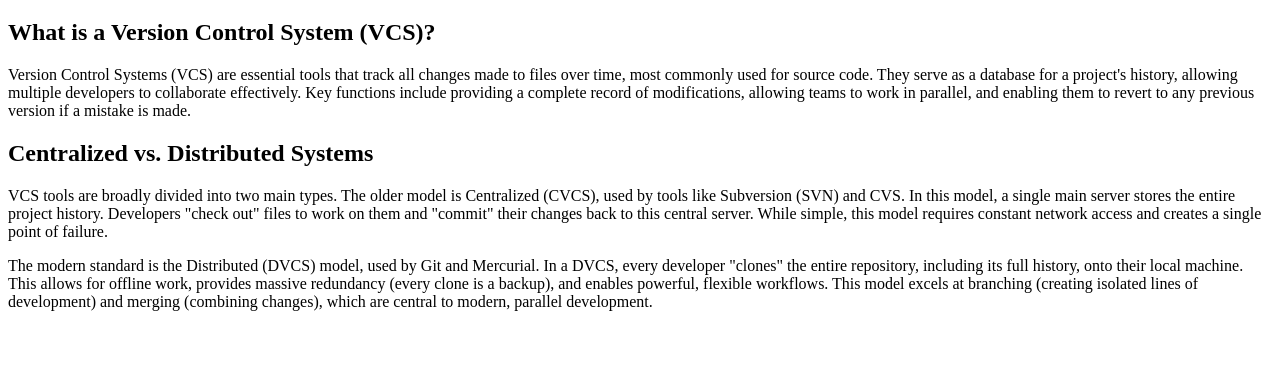
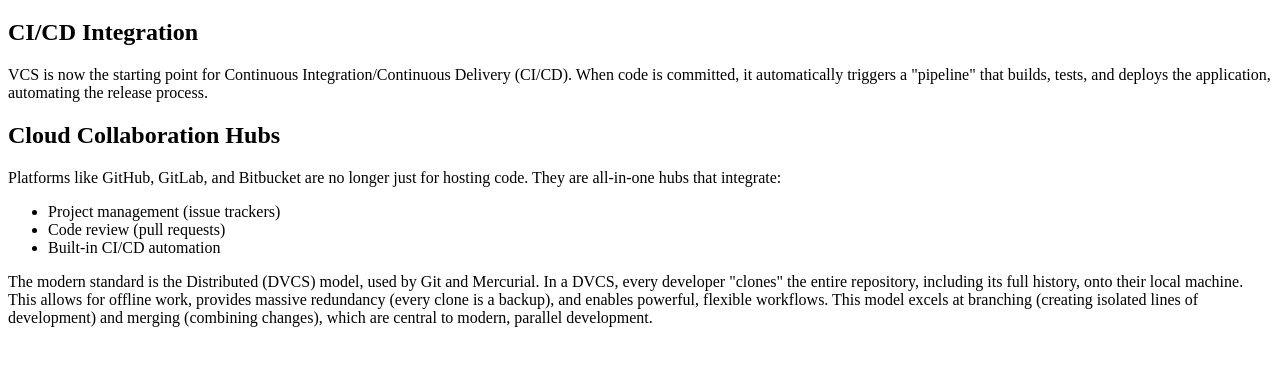
Before and after one commit to Oliwiereq/VSC-Trends-Site, a plain HTML site: page trends.html in a window 1280 px wide. Shown: the part 87-452 px from the top of the page. Drawn offline with Linux system fonts and the light colour scheme.

Commit message:
creating trends section

```diff
--- a/trends.html
+++ b/trends.html
@@ -12,13 +12,19 @@
 
     <h1>Trends of VSC</h1>
 
-    <h2>What is a Version Control System (VCS)?</h1>
+    <h2>CI/CD Integration</h1>
 
-    <p>Version Control Systems (VCS) are essential tools that track all changes made to files over time, most commonly used for source code. They serve as a database for a project's history, allowing multiple developers to collaborate effectively. Key functions include providing a complete record of modifications, allowing teams to work in parallel, and enabling them to revert to any previous version if a mistake is made.</p>
+    <p>VCS is now the starting point for Continuous Integration/Continuous Delivery (CI/CD). When code is committed, it automatically triggers a "pipeline" that builds, tests, and deploys the application, automating the release process.</p>
 
-    <h2>Centralized vs. Distributed Systems</h2>
+    <h2>Cloud Collaboration Hubs</h2>
 
-    <p>VCS tools are broadly divided into two main types. The older model is Centralized (CVCS), used by tools like Subversion (SVN) and CVS. In this model, a single main server stores the entire project history. Developers "check out" files to work on them and "commit" their changes back to this central server. While simple, this model requires constant network access and creates a single point of failure.</p>
+    <p>Platforms like GitHub, GitLab, and Bitbucket are no longer just for hosting code. They are all-in-one hubs that integrate:</p>
+
+    <ul>
+        <li>Project management (issue trackers)</li>
+        <li>Code review (pull requests)</li>
+        <li>Built-in CI/CD automation</li>
+    </ul>
 
 The modern standard is the Distributed (DVCS) model, used by Git and Mercurial. In a DVCS, every developer "clones" the entire repository, including its full history, onto their local machine. This allows for offline work, provides massive redundancy (every clone is a backup), and enables powerful, flexible workflows. This model excels at branching (creating isolated lines of development) and merging (combining changes), which are central to modern, parallel development.</p>
 </body>
```
